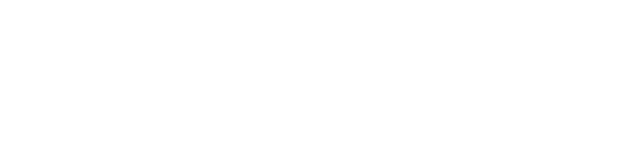
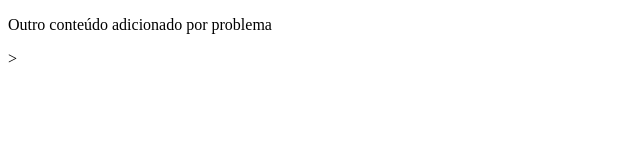
Before and after one commit to carlos-sekii-jr/gama-no-github, a plain HTML site: page index.html in a window 1280 px wide. Shown: the whole page, without its empty margins (0-640 px from the left). Drawn offline with Linux system fonts and the light colour scheme.

Commit message:
outro commit agora em master

```diff
--- a/index.html
+++ b/index.html
@@ -2,6 +2,8 @@
 <html>
 <head>
 	<title>Minha Página HTML</title>
+	<p>Outro conteúdo adicionado por problema</p>>
+
 </head>
 <body>
 
```
